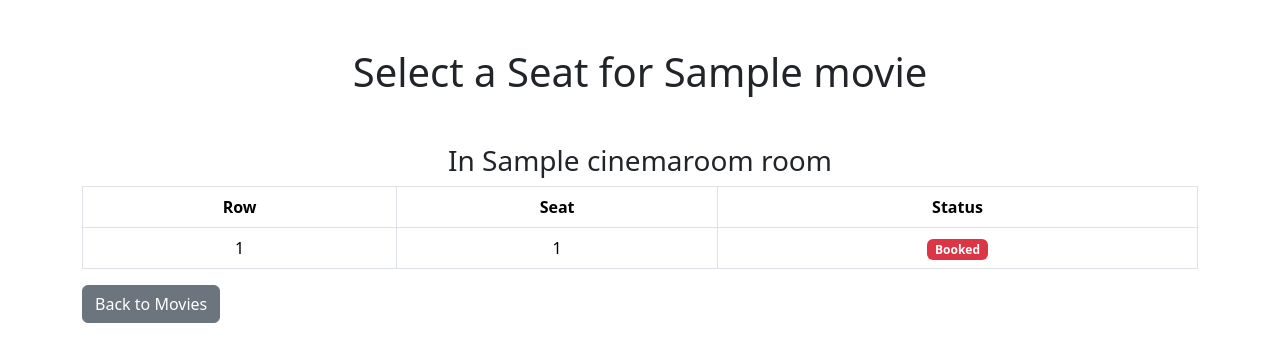
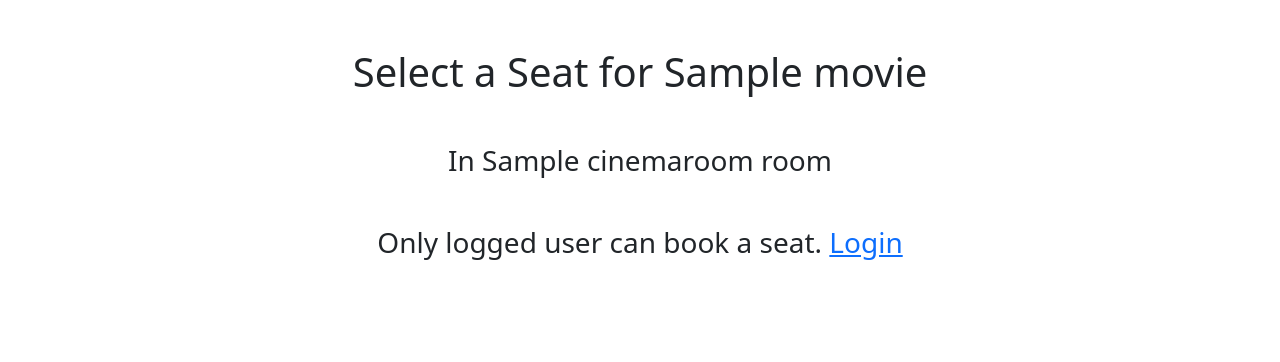
Before and after one commit to grigdav/cinema_booking_app, a Django app: page /schedule/1/seats/ in a window 1280 px wide. Shown: the part 56-418 px from the top of the page. Run offline with Django 4.2, Linux system fonts and the light colour scheme; tables that the repository leaves empty hold one stand-in row (values such as "Sample post").

Commit message:
Fix: Add login logic to book seats

```diff
--- a/templates/base.html
+++ b/templates/base.html
@@ -10,7 +10,7 @@
 <body>
     <nav class="navbar navbar-expand-lg navbar-dark bg-dark">
         <div class="container-fluid">
-            <a class="navbar-brand" href="#">Cinema Booking</a>
+            <a class="navbar-brand" href="{% url 'cinema_room_list' %}">Cinema Booking</a>
         </div>
     </nav>
     <div class="container my-5">
--- a/templates/seat_selection.html
+++ b/templates/seat_selection.html
@@ -4,6 +4,7 @@
 <h1 class="text-center my-5">Select a Seat for {{ schedule.movie.title }}</h1>
 <h3 class="text-center">In {{ schedule.cinema_room.name }} room </h3>
 
+{% if user.is_authenticated %}
 <table class="table table-bordered text-center">
     <thead>
         <tr>
@@ -29,6 +30,10 @@
     </tbody>
 </table>
 <a href="{% url 'movie_list' schedule.cinema_room.id %}" class="btn btn-secondary">Back to Movies</a>
+{% else %}
+<h3 class="text-center my-5">Only logged user can  book a seat. <a href="{% url 'admin:login' %}?next={{ request.path }}">Login</ah3</p>
+{% endif %}
+
 
 <!-- jQuery -->
 <script src="https://code.jquery.com/jquery-3.6.0.min.js"></script>
```
